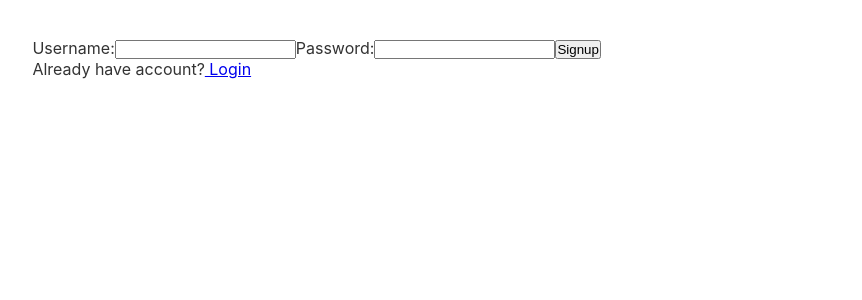
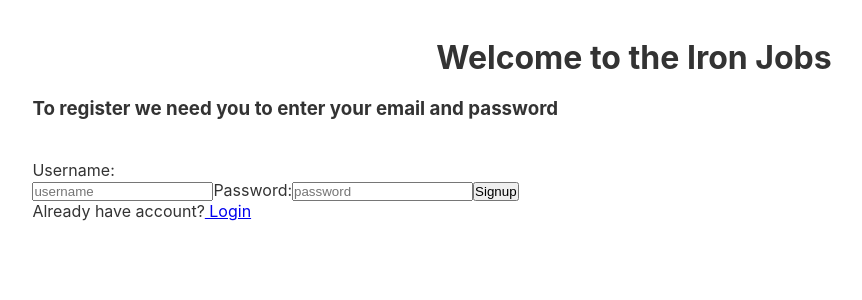
Before and after one commit to IronHack-MERN/ironjobs-frontend, a React (Create React App) app: page /signup in a window 1280 px wide. Shown: the top 300 px of the page, without its empty margins (6-868 px from the left). Built offline with nearby package versions, Linux system fonts and the light colour scheme; no server answers.

Commit message:
UPDATE signup

```diff
--- a/src/Context/AuthContext.js
+++ b/src/Context/AuthContext.js
@@ -1,9 +1,10 @@
+// eslint-disable-next-line max-classes-per-file
 import React, { Component, createContext } from 'react';
 import authService from '../services/authService';
 
 const AuthContext = createContext();
 
-const {Provider} = AuthContext;
+const { Provider } = AuthContext;
 
 const AuthConsumer = AuthContext.Consumer;
 
@@ -14,16 +15,16 @@ export const withAuth = (Comp) => {
       return (
         <AuthConsumer>
           {
-            ({isLoading,
+            ({ isLoading,
               isLoggedin,
               user,
               handleLogin,
-              handleLogout
-            }) => <Comp {...this.props} isLoading={isLoading} isLoggedin={isLoggedin} user={user} handleLogin={handleLogin} handleLogout={handleLogout}  />
+              handleLogout,
+              handleSignup,
+            }) => <Comp {...this.props} isLoading={isLoading} isLoggedin={isLoggedin} user={user} handleLogin={handleLogin} handleLogout={handleLogout} handleSignup={handleSignup}/>
           }
         </AuthConsumer>
       )
-
     }
   }
 }
@@ -44,7 +45,7 @@ export default class AuthProvider extends Component {
           isLoading: false,
         })
 
-        console.log('me', user);
+        console.log('mememe', user);
       })
       .catch(() => {
         this.setState({
@@ -61,7 +62,7 @@ export default class AuthProvider extends Component {
           user: loggedUser,
           isLoading: false
         })
-        console.log('loggeduser: ',loggedUser)
+        console.log('loggeduser: ', loggedUser)
       })
       .catch(() => {
         this.setState({
@@ -91,6 +92,22 @@ export default class AuthProvider extends Component {
       })
   }
 
+  handleSignup = (user) => {
+    authService.signup(user)
+      .then((registeredUser) => {
+        this.setState({
+          isLoggedin: true,
+          user: registeredUser,
+          isLoading: false
+        })
+      })
+      .catch(() => {
+        this.setState({
+          isLoading: false,
+        })
+      })
+  }
+
   render() {
     const { isLoading, isLoggedin, user } = this.state
     const { children } = this.props;
@@ -104,6 +121,7 @@ export default class AuthProvider extends Component {
         user,
         handleLogin: this.handleLogin,
         handleLogout: this.handleLogout,
+        handleSignup: this.handleSignup
       }}>
         {children}
       </Provider>
--- a/src/views/auth/Login.js
+++ b/src/views/auth/Login.js
@@ -16,7 +16,6 @@ class Login extends Component {
   handleFormSubmit = (e) => {
     e.preventDefault();
     const { username, password } = this.state;
-    console.log("this.props.handleLogin => ", this.props.handleLogin);
     this.props.handleLogin({
       username,
       password
--- a/src/views/auth/Signup.js
+++ b/src/views/auth/Signup.js
@@ -1,27 +1,68 @@
 import React, { Component } from 'react';
 import { Link } from 'react-router-dom';
+import authService from '../../services/authService';
 
 class Signup extends Component {
-
   state = {
     username: "",
     password: "",
   };
 
   handleChange = (event) => {
-    const {name, value} = event.target;
-    this.setState({[name]: value});
+    const { name, value } = event.target;
+    this.setState({
+      [name]: value
+    });
+  }
+
+  // ****** POR QUÉ NO FUNCIONAAA??
+  // handleFormSubmit = (e) => {
+  //   e.preventDefault();
+  //   const { username, password } = this.state;
+  //   this.props.handleSignup({
+  //     username,
+  //     password,
+  //   })
+  // }
+
+  handleFormSubmit = (event) => {
+    // para evitar que el botón haga submit
+    event.preventDefault();
+    authService.signup(this.state)
+    this.setState({
+      username: '',
+      password: '',
+    });
+
   }
 
   render() {
     const { username, password } = this.state;
     return (
       <div>
-        <form onSubmit={this.handleFormSubmit}>
-          <label>Username:</label>
-          <input type="text" name="username" value={username} onChange={this.handleChange}/>
-          <label>Password:</label>
-          <input type="password" name="password" value={password} onChange={this.handleChange} />
+        <h1>Welcome to the Iron Jobs</h1><br />
+        <h3>To register we need you to enter your email and password</h3> <br />
+        <form onSubmit={this.handleFormSubmit}><br />
+          <label htmlFor='username'>Username:</label> <br />
+          <input
+            id='username'
+            type="text"
+            name="username"
+            value={username}
+            onChange={this.handleChange}
+            placeholder='username'
+          />
+
+          <label htmlFor='password'>Password:</label>
+          <input
+            id='password'
+            type="password"
+            name="password"
+            value={password}
+            onChange={this.handleChange}
+            placeholder='password'
+          />
+
           <input type="submit" value="Signup" />
         </form>
 
```
Lines whose indentation alone changed are shown as unchanged.
